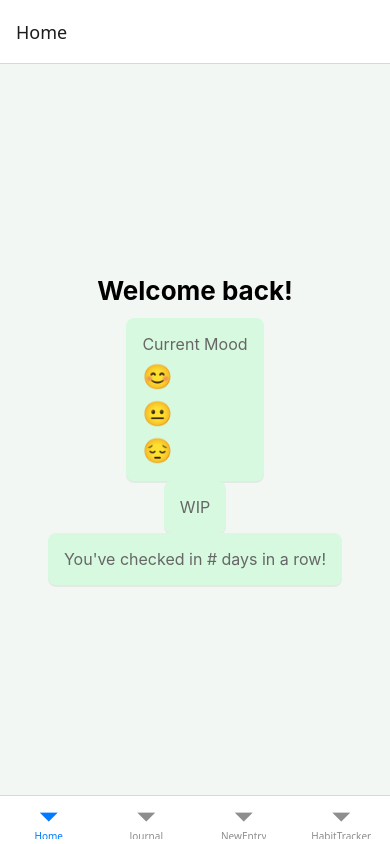
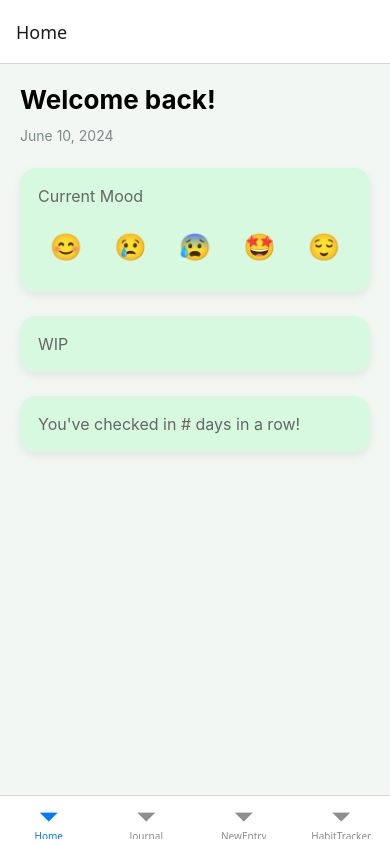
Before and after one commit to mxneo00/InnerBloom-Journal-app, a React Native app in the folder InnerBloom/: screen /Home in a window 390 px wide. Built offline with nearby package versions, Linux system fonts and the light colour scheme.

Commit message:
Finalize HomeScreen layout and start playing with other design elements

```diff
--- a/InnerBloom/src/screens/HomeScreen.tsx
+++ b/InnerBloom/src/screens/HomeScreen.tsx
@@ -1,4 +1,5 @@
 import React from 'react';
+import { useState } from 'react';
 import { Pressable, Text, View } from 'react-native';
 import { styles } from '../styles/commonStyles';
 
@@ -7,38 +8,63 @@ import { styles } from '../styles/commonStyles';
 // - Quick tips for journaling
 // - Number of entries summary
 
+type Mood = 'Happy' | 'Sad' | 'Anxious' | 'Excited' | 'Calm';
+
+const MOODS: { key: Mood; emoji: string }[] = [
+  { key: 'Happy', emoji: '😊' },
+  { key: 'Sad', emoji: '😢' },
+  { key: 'Anxious', emoji: '😰' },
+  { key: 'Excited', emoji: '🤩' },
+  { key: 'Calm', emoji: '😌' },
+];
 
 export default function HomeScreen() {
-  const handleMoodPress = () => {
-    // WIP
-  };
+  const [selectedMood, setSelectedMood] = useState<Mood | null>(null);
+
 
   return (
     <View style={styles.container}>
+      <View style={styles.header}>
       {/* Customized welcome message */}
       <Text style={styles.title}>Welcome back!</Text>
       {/* Display current date */}
+      <Text style={styles.date}>June 10, 2024</Text>
+      </View>
+
       <View style={styles.card}>
         {/* Current Mood Display WIP  (Display side by side) */}
         <Text style={styles.text}>Current Mood</Text>
-        <Pressable style={styles.buttonContainer} onPress={() => {handleMoodPress}}>
-          <Text style={styles.buttonText}>😊</Text>
-        </Pressable>
-        <Pressable style={styles.buttonContainer} onPress={() => {handleMoodPress}}>
-          <Text style={styles.buttonText}>😐</Text>
-        </Pressable>
-        <Pressable style={styles.buttonContainer} onPress={() => {handleMoodPress}}>
-          <Text style={styles.buttonText}>😔</Text>
-        </Pressable>
+
+        <View style={styles.moodContainer}>
+          {MOODS.map((mood) => {
+              const isSelected = selectedMood === mood.key;
+              return (
+                <Pressable
+                  key={mood.key}
+                  onPress={() => setSelectedMood(mood.key)}
+                  style={({ pressed }) => [
+                    styles.moodButton,
+                    isSelected && styles.moodButtonSelected,
+                    pressed && styles.moodButtonPressed,
+                  ]}
+                >
+                  <Text style={styles.emoji}>{mood.emoji}</Text>
+                </Pressable>
+              );
+            })}
+        </View>
       </View>
+
       <View style={styles.card}>
         {/* Options: Continue writing, Offer prompt */}
         <Text style={styles.text}>WIP</Text>
       </View>
+
       <View style={styles.card}>
         {/* Summary of habits or streaks  (Make functional) */}
         <Text style={styles.text}>You've checked in # days in a row!</Text>
       </View>
+
     </View>
   );
 }
--- a/InnerBloom/src/styles/commonStyles.ts
+++ b/InnerBloom/src/styles/commonStyles.ts
@@ -3,18 +3,26 @@ import { StyleSheet } from 'react-native';
 export const styles = StyleSheet.create({
   container: {
     flex: 1,
-    justifyContent: 'center',
-    alignItems: 'center',
-    padding: 16,
+    padding: 20,
     backgroundColor: '#F3F7F4',
+  },
+  header: {
+    marginBottom: 24,
+  },
+  date: {
+    fontSize: 14,
+    color: '#7A8A8A',
   },
   card: {
     backgroundColor: '#d6f9df',
-    borderRadius: 8,
-    padding: 16,
+    borderRadius: 16,
+    padding: 18,
+    marginBottom: 24,
     shadowColor: '#577568',
-    shadowOffset: { width: 0, height: 2 },
-    shadowOpacity: 0.1,
+    shadowOffset: { width: 0, height: 4 },
+    shadowOpacity: 0.12,
+    shadowRadius: 8,
+    elevation: 3,
   },
   title: {
     fontSize: 26,
@@ -45,4 +53,27 @@ export const styles = StyleSheet.create({
   entryLabel: {
     fontWeight: 'bold',
   },
+  moodContainer: {
+    flexDirection: 'row',
+    justifyContent: 'space-between',
+    marginTop: 12,
+  },
+  moodButton: {
+    width: 56,
+    height: 56,
+    borderRadius: 28,
+    alignItems: 'center',
+    justifyContent: 'center',
+    backgroundColor: '#d6f9df',
+  },
+  moodButtonSelected: {
+    backgroundColor: '#b2d3c5',
+  },
+  moodButtonPressed: {
+    opacity: 0.85,
+    transform: [{ scale: 0.96 }],
+  },
+  emoji: {
+    fontSize: 26,
+  },
 });
```
